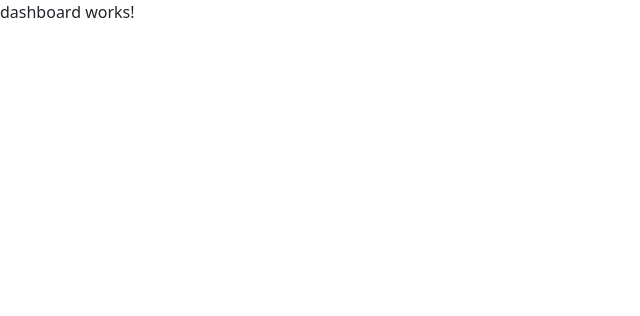
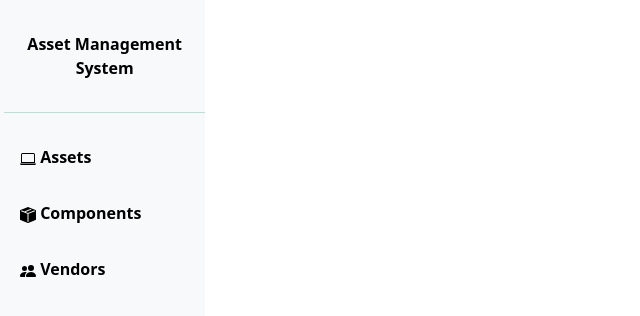
Before and after one commit to sbasit57/Ang-Signup-Login, an Angular app: page /dashboard in a window 1280 px wide. Shown: the top 316 px of the page, without its empty margins (0-640 px from the left). Built offline with nearby package versions, Linux system fonts and the light colour scheme.

Commit message:
home commit

```diff
--- a/angular.json
+++ b/angular.json
@@ -97,5 +97,8 @@
         }
       }
     }
+  },
+  "cli": {
+    "analytics": "59fb62ae-0cca-4728-a4f8-4e27b8939b20"
   }
 }
--- a/package.json
+++ b/package.json
@@ -24,6 +24,7 @@
     "@fortawesome/free-regular-svg-icons": "^6.2.1",
     "@fortawesome/free-solid-svg-icons": "^6.2.1",
     "bootstrap": "^5.2.3",
+    "bootstrap-icons": "^1.10.5",
     "jquery": "^3.6.4",
     "rxjs": "~7.8.0",
     "tslib": "^2.3.0",
--- a/src/app/Components/dashboard/dashboard.component.css
+++ b/src/app/Components/dashboard/dashboard.component.css
@@ -0,0 +1,16 @@
+.sidebar{
+    min-height: 100vh;
+    overflow: hidden;
+}
+
+.sidebar a{
+    text-decoration: none;
+    color:black;
+    font-weight: 600;
+    display: block !important;
+    cursor: pointer;
+}
+.sidebar a:hover{
+    color: green;
+    transform: scale(1.02);
+}
--- a/src/app/Components/dashboard/dashboard.component.html
+++ b/src/app/Components/dashboard/dashboard.component.html
@@ -1 +1,34 @@
-<p>dashboard works!</p>
+<div class="container-fluid p-0 m-0">
+    <div class="row">
+
+        <div class="col-sm-2 bg-light sidebar pe-0 p-3">
+            <a class="p-3 text-succes text-center">
+                <strong>Asset Management System</strong>
+            </a>
+
+            <hr class="text-success">
+
+            <a class="p-3">
+                <svg xmlns="http://www.w3.org/2000/svg" width="16" height="16" fill="currentColor" class="bi bi-laptop" viewBox="0 0 16 16">
+                    <path d="M13.5 3a.5.5 0 0 1 .5.5V11H2V3.5a.5.5 0 0 1 .5-.5h11zm-11-1A1.5 1.5 0 0 0 1 3.5V12h14V3.5A1.5 1.5 0 0 0 13.5 2h-11zM0 12.5h16a1.5 1.5 0 0 1-1.5 1.5h-13A1.5 1.5 0 0 1 0 12.5z"/>
+                  </svg>
+                Assets
+            </a>
+            <a class="p-3">
+                <svg xmlns="http://www.w3.org/2000/svg" width="16" height="16" fill="currentColor" class="bi bi-box-seam-fill" viewBox="0 0 16 16">
+                    <path fill-rule="evenodd" d="M15.528 2.973a.75.75 0 0 1 .472.696v8.662a.75.75 0 0 1-.472.696l-7.25 2.9a.75.75 0 0 1-.557 0l-7.25-2.9A.75.75 0 0 1 0 12.331V3.669a.75.75 0 0 1 .471-.696L7.443.184l.01-.003.268-.108a.75.75 0 0 1 .558 0l.269.108.01.003 6.97 2.789ZM10.404 2 4.25 4.461 1.846 3.5 1 3.839v.4l6.5 2.6v7.922l.5.2.5-.2V6.84l6.5-2.6v-.4l-.846-.339L8 5.961 5.596 5l6.154-2.461L10.404 2Z"/>
+                  </svg>
+                Components
+            </a>
+            <a class="p-3">
+                <svg xmlns="http://www.w3.org/2000/svg" width="16" height="16" fill="currentColor" class="bi bi-people-fill" viewBox="0 0 16 16">
+                    <path d="M7 14s-1 0-1-1 1-4 5-4 5 3 5 4-1 1-1 1H7Zm4-6a3 3 0 1 0 0-6 3 3 0 0 0 0 6Zm-5.784 6A2.238 2.238 0 0 1 5 13c0-1.355.68-2.75 1.936-3.72A6.325 6.325 0 0 0 5 9c-4 0-5 3-5 4s1 1 1 1h4.216ZM4.5 8a2.5 2.5 0 1 0 0-5 2.5 2.5 0 0 0 0 5Z"/>
+                  </svg>
+                Vendors
+            </a>
+
+        </div>
+
+    </div>
+
+</div>
--- a/src/styles.css
+++ b/src/styles.css
@@ -1,2 +1,3 @@
 /* You can add global styles to this file, and also import other style files */
 @import url("./assets/css/common.css");
+@import "~bootstrap-icons/font/bootstrap-icons.css";
```
Also changed, not shown: src/app/Components/dashboard/dashboard.component.ts (line endings or trailing spaces), 1 other file (tests, documents, lock files or other folders).
